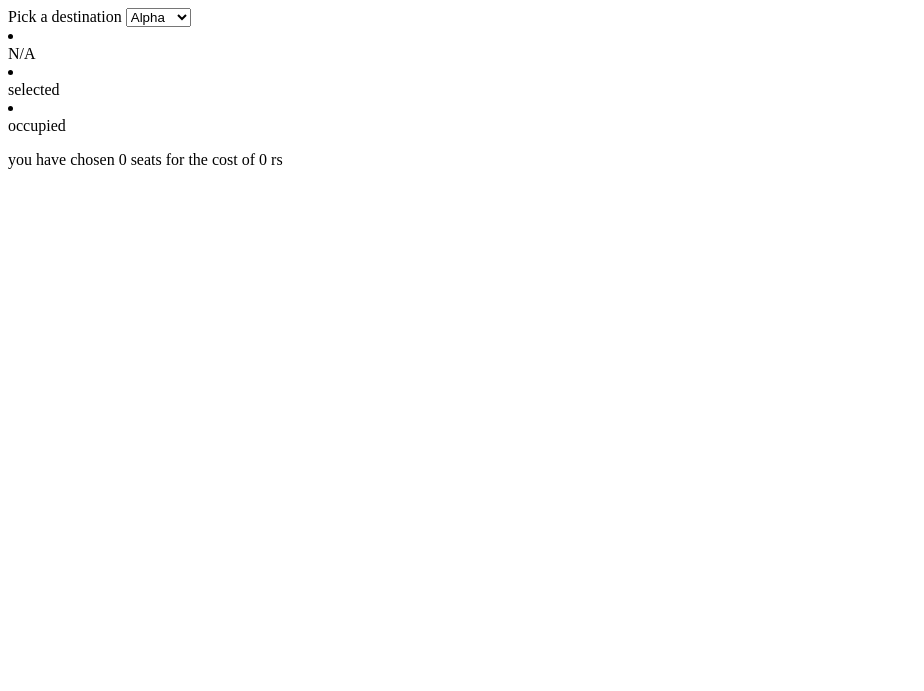
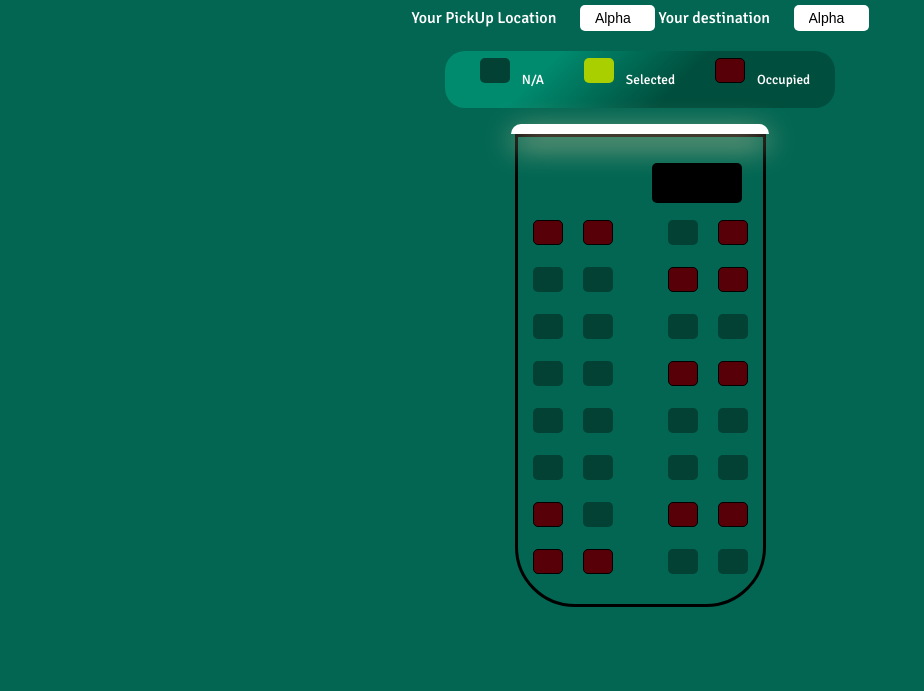
Before and after one commit to saurabh6893/busYbee.com, a plain HTML site: page index.html in a window 1280 px wide. Shown: the top 691 px of the page, without its empty margins (0-924 px from the left). Drawn offline with Linux system fonts and the light colour scheme.

Commit message:
added design structure

```diff
--- a/designs.css
+++ b/designs.css
@@ -0,0 +1,137 @@
+@import url('https://fonts.googleapis.com/css2?family=Signika:wght@500&display=swap');
+@import url('https://fonts.googleapis.com/css2?family=Bad+Script&display=swap');
+
+* {
+  box-sizing: border-box;
+}
+
+body {
+  background-color: rgb(2, 102, 82);
+  display: flex;
+  flex-direction: column;
+  color: #ffffff;
+  font-family: 'Signika', sans-serif;
+  align-items: center;
+  justify-content: center;
+  height: 100vh;
+  margin: 0;
+}
+
+.mainBox {
+  margin: 20px 0;
+}
+
+.mainBox select {
+  background-color: #fff;
+  border: 0;
+  border-radius: 5px;
+  font-size: 14px;
+  margin-left: 20px;
+  padding: 5px 15px 5px 15px;
+  -moz-appearance: none;
+  -webkit-appearance: none;
+  appearance: none;
+}
+
+.seat {
+  background-color: #034134;
+  height: 25px;
+  width: 30px;
+  margin: 2px 10px 20px 10px;
+  border-radius: 5px;
+  transition: all 0.25s ease-out;
+}
+
+.Seat.driver {
+  margin-bottom: 15px;
+  height: 40px;
+  width: 90px;
+  background-color: black;
+  position: relative;
+  left: 55%;
+  border-radius: 5px;
+  color: black;
+  font-size: 15px;
+  text-align: center;
+  transition: all 0.5s ease;
+}
+
+.Seat.driver:hover {
+  color: grey;
+}
+
+.frontGlass {
+  position: relative;
+  top: -3%;
+  right: 5%;
+  height: 10px;
+  width: 110%;
+  background-color: white;
+  box-shadow: 0px 10px 30px wheat;
+  border-radius: 50px 50px 0 0;
+  margin-bottom: 15px;
+}
+.seat.selected {
+  background-color: rgb(169, 207, 1);
+}
+
+.seat.occupied {
+  background-color: rgb(88, 0, 8);
+  border: 1px solid black;
+}
+
+.seat:nth-of-type(2) {
+  margin-right: 45px;
+}
+
+.seat:not(.occupied):hover {
+  cursor: pointer;
+  transform: scale(1.4);
+}
+
+.legend {
+  margin-bottom: 2%;
+  border-radius: 20px;
+  padding: 5px 10px;
+  list-style-type: none;
+  display: flex;
+  justify-content: space-between;
+  background-color: #7ee8fa;
+  background-image: linear-gradient(315deg, #004e3d 40%, #008b6f 74%);
+}
+.legend li {
+  display: flex;
+  align-items: center;
+  justify-content: center;
+  margin: 0 15px;
+}
+
+.legend li small {
+  margin-left: 2px;
+}
+
+.legend .seat:not(.occupied):hover {
+  cursor: default;
+  transform: scale(1);
+}
+
+.row {
+  display: flex;
+}
+
+.text {
+  margin: 7% 50% 0 0;
+  font-family: 'Bad Script', cursive;
+  font-weight: bold;
+  font-size: 30px;
+}
+#count,
+#total {
+  font-size: 60px;
+}
+
+.boggie {
+  padding: 1px 5px 10px 5px;
+  border: 3px solid black;
+  border-radius: 0 0 60px 60px;
+}
--- a/index.html
+++ b/index.html
@@ -9,33 +9,58 @@
   </head>
   <body>
     <div class="mainBox">
-      <label>Pick a destination</label>
+      <label>Your PickUp Location</label>
+      <select id="location">
+        <option value="1">Alpha</option>
+        <option value="2">Beta</option>
+        <option value="3">Charlie</option>
+        <option value="4">Delta</option>
+        <option value="5">Echo</option>
+        <option value="6">Foxtrot</option>
+        <option value="7">golf</option>
+        <option value="8">hotel</option>
+        <option value="9">India</option>
+        <option value="10">Juliet</option>
+        <option value="11">Kilo</option>
+        <option value="12">Lima</option>
+        <option value="13">Mike</option>
+      </select>
+      <label>Your destination</label>
       <select id="destination">
-        <option value="400">Alpha</option>
-        <option value="650">Beta</option>
-        <option value="1000">Charlie</option>
-        <option value="400">Delta</option>
-        <option value="650">Echo</option>
-        <option value="1000">Foxtrot</option>
+        <option value="1">Alpha</option>
+        <option value="2">Beta</option>
+        <option value="3">Charlie</option>
+        <option value="4">Delta</option>
+        <option value="5">Echo</option>
+        <option value="6">Foxtrot</option>
+        <option value="7">golf</option>
+        <option value="8">hotel</option>
+        <option value="9">India</option>
+        <option value="10">Juliet</option>
+        <option value="11">Kilo</option>
+        <option value="12">Lima</option>
+        <option value="13">Mike</option>
       </select>
-      <!-- <select id="destination">
-        <option value="400">Alpha</option>
-        <option value="650">Beta</option>
-        <option value="1000">Charlie</option>
-        <option value="400">Delta</option>
-        <option value="650">Echo</option>
-        <option value="1000">Foxtrot</option>
-      </select> -->
     </div>
 
     <div class="legend">
-      <li><div class="seat">N/A</div></li>
-      <li><div class="seat selected">selected</div></li>
-      <li><div class="seat occupied">occupied</div></li>
+      <li>
+        <div class="seat"></div>
+        <small>N/A</small>
+      </li>
+      <li>
+        <div class="seat selected"></div>
+        <small>Selected</small>
+      </li>
+      <li>
+        <div class="seat occupied"></div>
+        <small>Occupied</small>
+      </li>
     </div>
 
     <div class="boggie">
-      <div class="driverPod"></div>
+      <div class="frontGlass"></div>
+      <div class="Seat driver">Drivers<br />Pod</div>
       <div class="row">
         <div class="seat occupied"></div>
         <div class="seat occupied"></div>
```
